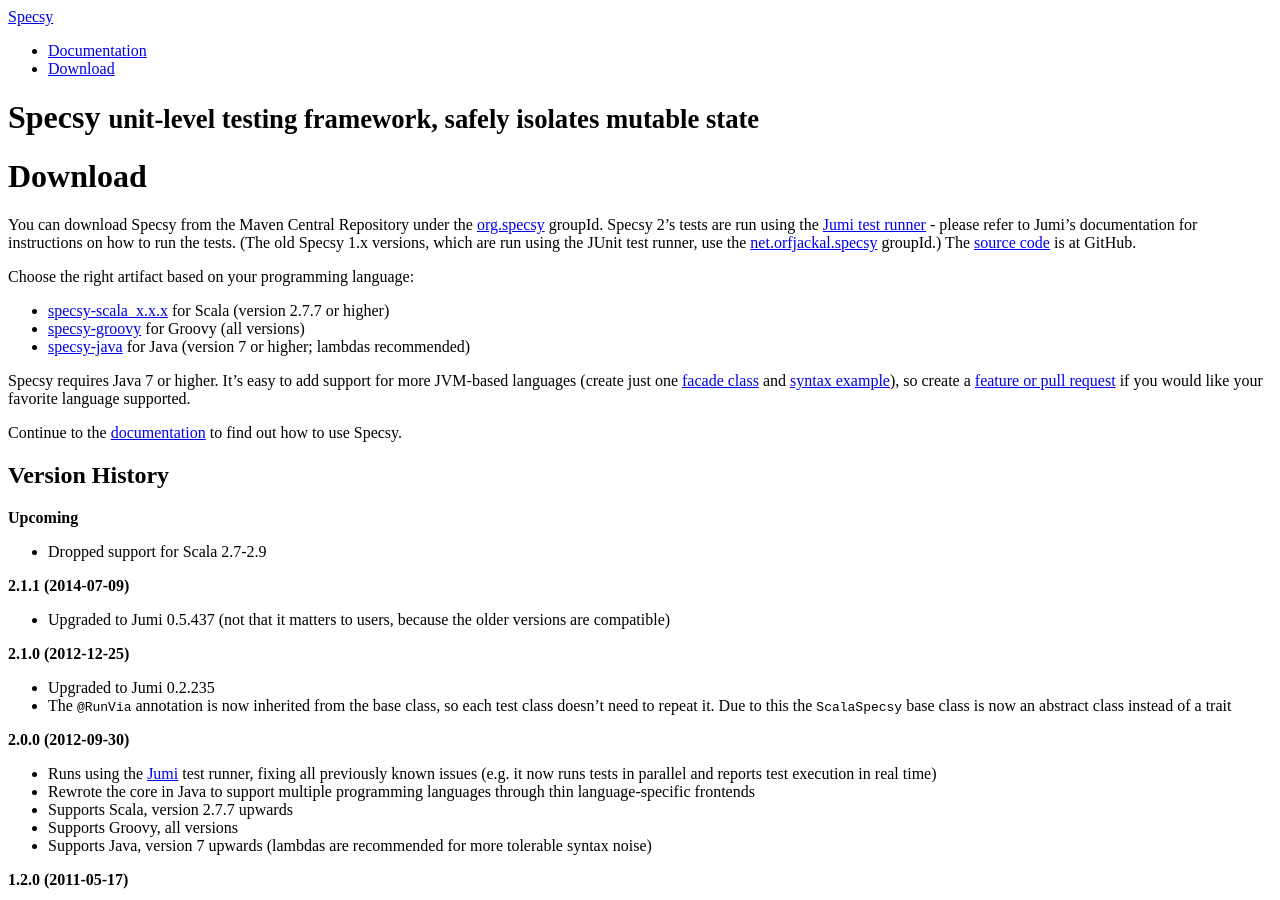
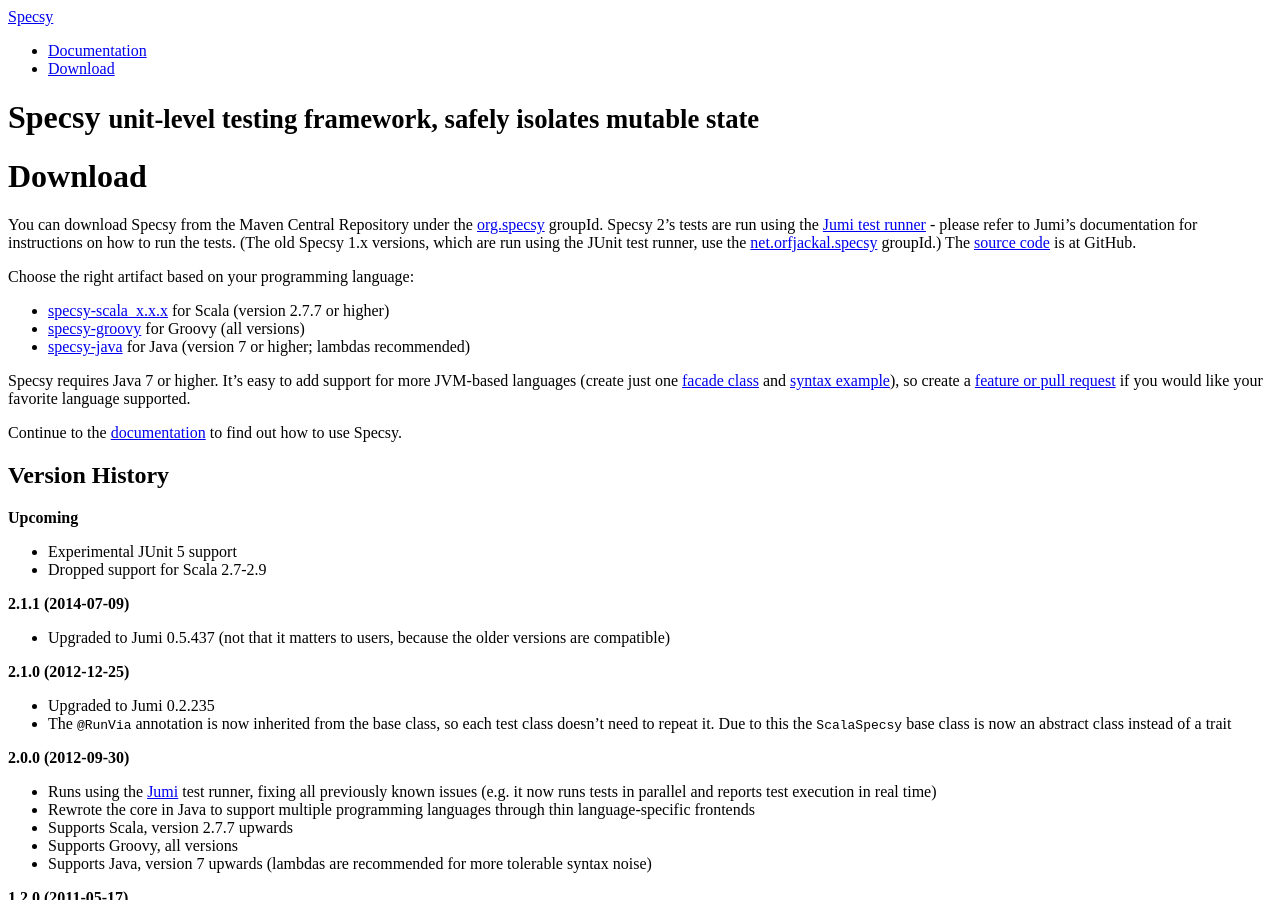
Before and after one commit to luontola/specsy, a Jekyll site: the page built from download.md, in a window 1280 px wide and 900 px high. Built offline with Jekyll 4.4.1, drawn with Linux system fonts in a browser that asks for light colours.

Commit message:
Updated changelog

```diff
--- a/download.md
+++ b/download.md
@@ -23,6 +23,7 @@
 
 **Upcoming**
 
+- Experimental JUnit 5 support
 - Dropped support for Scala 2.7-2.9
 
 **2.1.1 (2014-07-09)**
```
